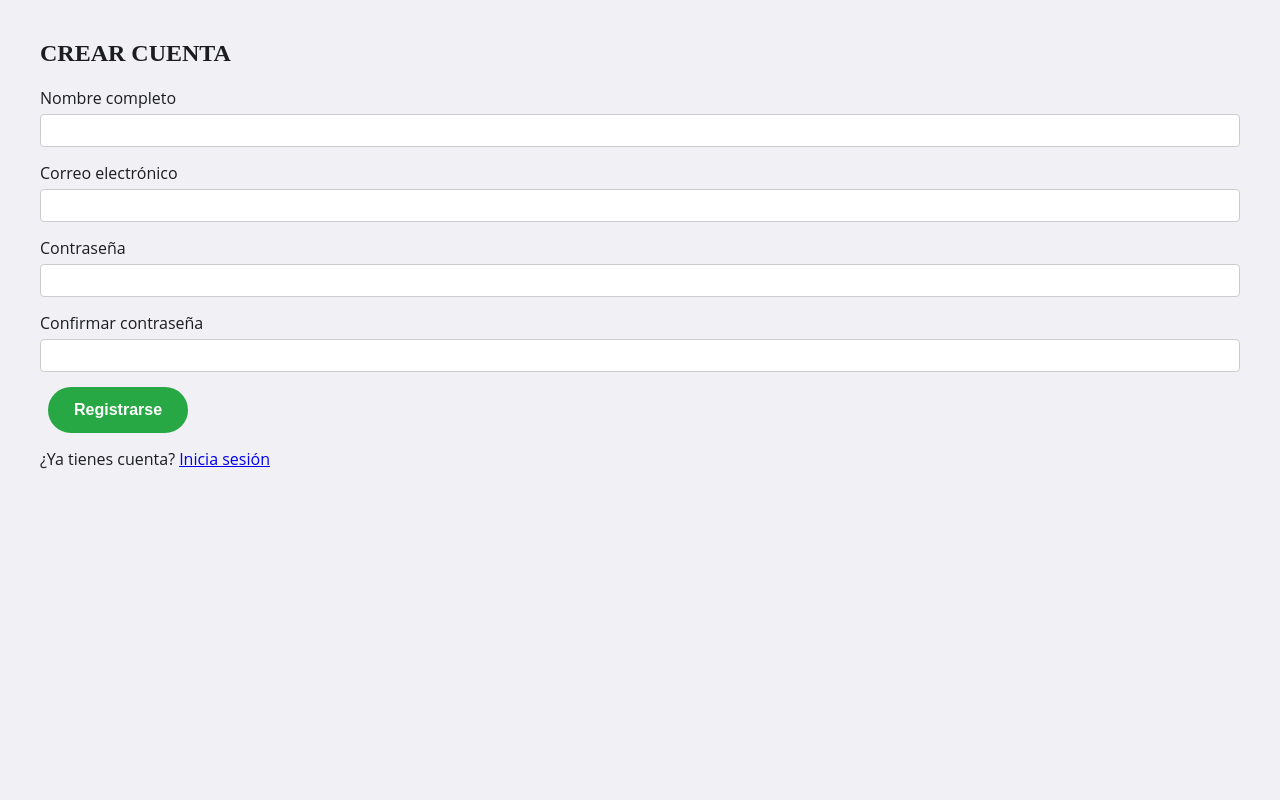
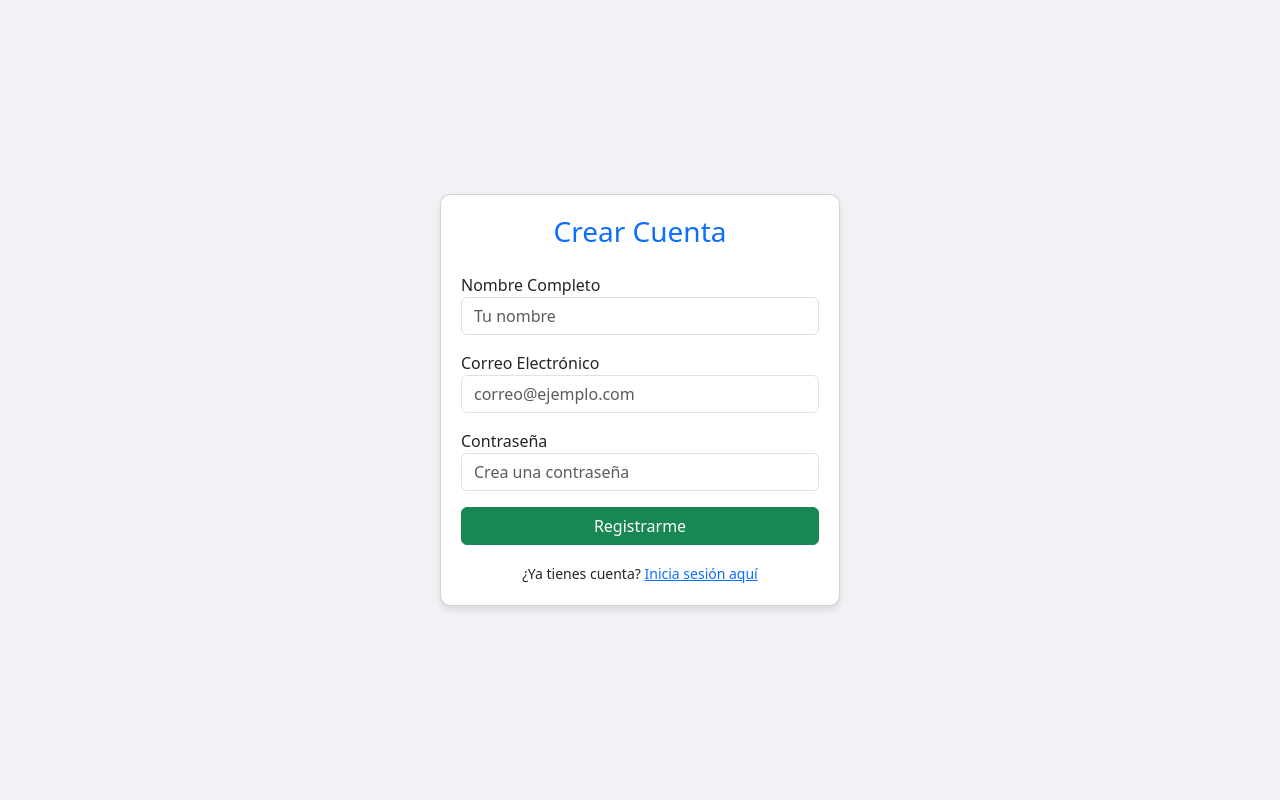
Before and after one commit to crisgdl13-dotcom/CURSOS-ONLINE, a PHP site: page /registro.php in a window 1280 px wide. Run offline with PHP 8.4, Linux system fonts and the light colour scheme.

Commit message:
Update registro.php

```diff
--- a/registro.php
+++ b/registro.php
@@ -1,40 +1,73 @@
+<?php
+include 'conexion.php';
 
+$mensaje = "";
+
+if ($_SERVER["REQUEST_METHOD"] == "POST") {
+    $nombre = $_POST['nombre'];
+    $correo = $_POST['correo'];
+    $contrasena = $_POST['contrasena'];
+
+    // 1. Verificar si el correo ya existe
+    $sql_check = "SELECT id FROM usuarios WHERE correo = ?";
+    $stmt_check = $pdo->prepare($sql_check);
+    $stmt_check->execute([$correo]);
+
+    if ($stmt_check->rowCount() > 0) {
+        $mensaje = "❌ Ese correo ya está registrado.";
+    } else {
+        // 2. Insertar nuevo usuario (Rol por defecto: usuario)
+        $sql = "INSERT INTO usuarios (nombre, correo, contrasena, rol) VALUES (?, ?, ?, 'usuario')";
+        $stmt = $pdo->prepare($sql);
+
+        if ($stmt->execute([$nombre, $correo, $contrasena])) {
+            // Redirigir al login con mensaje de éxito
+            header("Location: login.php?registrado=1");
+            exit;
+        } else {
+            $mensaje = "❌ Error al registrar.";
+        }
+    }
+}
+?>
 
 <!DOCTYPE html>
 <html lang="es">
 <head>
-  <meta charset="UTF-8">
-  <title>Registro - Cursos Online</title>
-  <link rel="stylesheet" href="styles.css">
+    <meta charset="UTF-8">
+    <title>Registro - Cursos Don Chuy</title>
+    <link href="https://cdn.jsdelivr.net/npm/bootstrap@5.3.0/dist/css/bootstrap.min.css" rel="stylesheet">
+    <style>
+        body { background-color: #f0f2f5; display: flex; align-items: center; justify-content: center; height: 100vh; }
+        .card-registro { width: 100%; max-width: 400px; padding: 20px; border-radius: 10px; box-shadow: 0 4px 6px rgba(0,0,0,0.1); }
+    </style>
 </head>
+<body>
+    <div class="card bg-white card-registro">
+        <h3 class="text-center text-primary mb-4">Crear Cuenta</h3>
 
-<body class="no-background-page">
-<div class="container">
+        <?php if($mensaje): ?>
+            <div class="alert alert-danger"><?php echo $mensaje; ?></div>
+        <?php endif; ?>
 
-<h2>Crear cuenta</h2>
-
-<form action="procesar_registro.php" method="POST">
-
-  <label>Nombre completo</label>
-  <input type="text" name="nombre" class="form-control" required>
-
-  <label>Correo electrónico</label>
-  <input type="email" name="correo" class="form-control" required>
-
-  <label>Contraseña</label>
-  <input type="password" name="password" class="form-control" required>
-
-  <label>Confirmar contraseña</label>
-  <input type="password" name="password2" class="form-control" required>
-
-  <button type="submit" class="btn primary">Registrarse</button>
-
-</form>
-
-<p style="margin-top:15px;">
-  ¿Ya tienes cuenta? <a href="login.php">Inicia sesión</a>
-</p>
-
-</div>
+        <form method="POST">
+            <div class="mb-3">
+                <label>Nombre Completo</label>
+                <input type="text" name="nombre" class="form-control" required placeholder="Tu nombre">
+            </div>
+            <div class="mb-3">
+                <label>Correo Electrónico</label>
+                <input type="email" name="correo" class="form-control" required placeholder="correo@ejemplo.com">
+            </div>
+            <div class="mb-3">
+                <label>Contraseña</label>
+                <input type="password" name="contrasena" class="form-control" required placeholder="Crea una contraseña">
+            </div>
+            <button type="submit" class="btn btn-success w-100">Registrarme</button>
+        </form>
+        <div class="mt-3 text-center">
+            <small>¿Ya tienes cuenta? <a href="login.php">Inicia sesión aquí</a></small>
+        </div>
+    </div>
 </body>
 </html>
```
